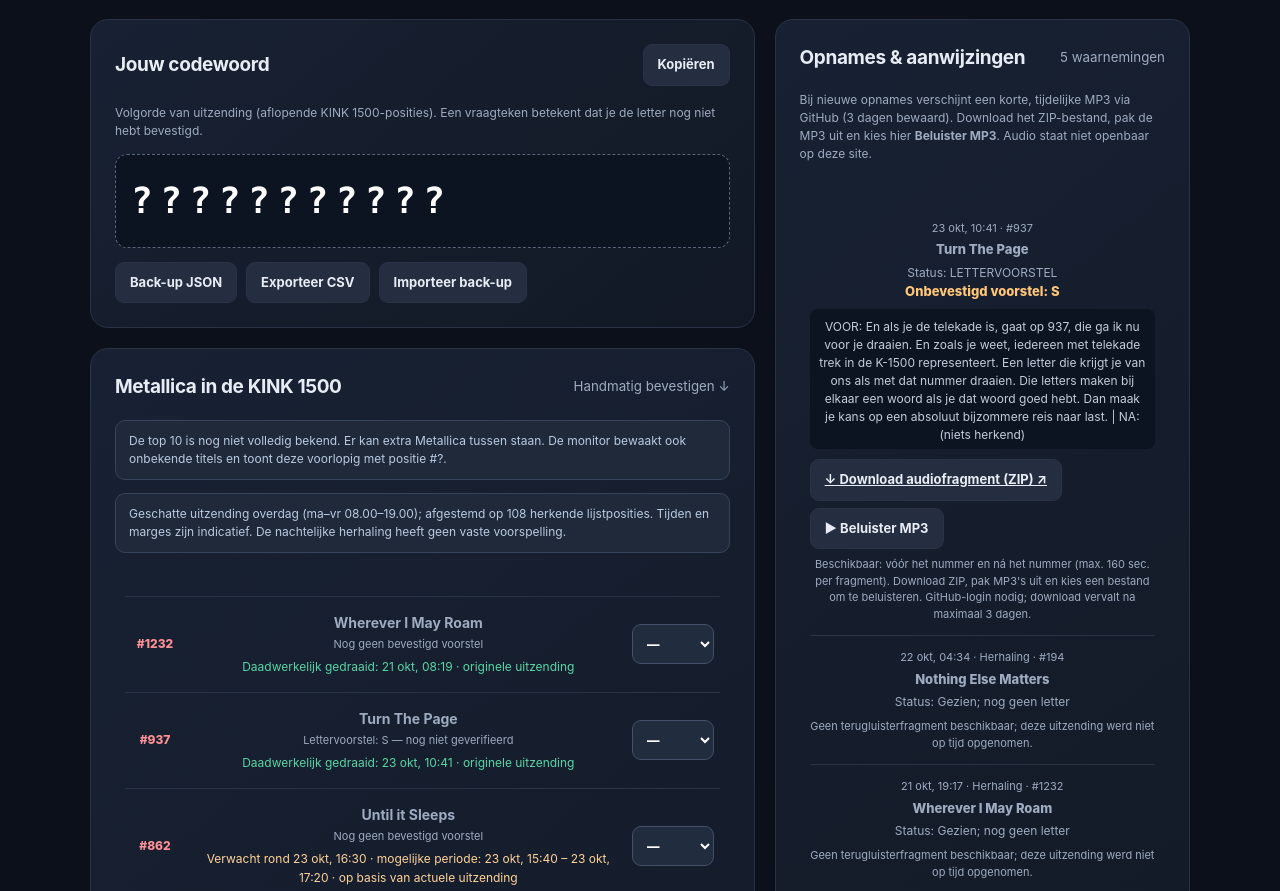
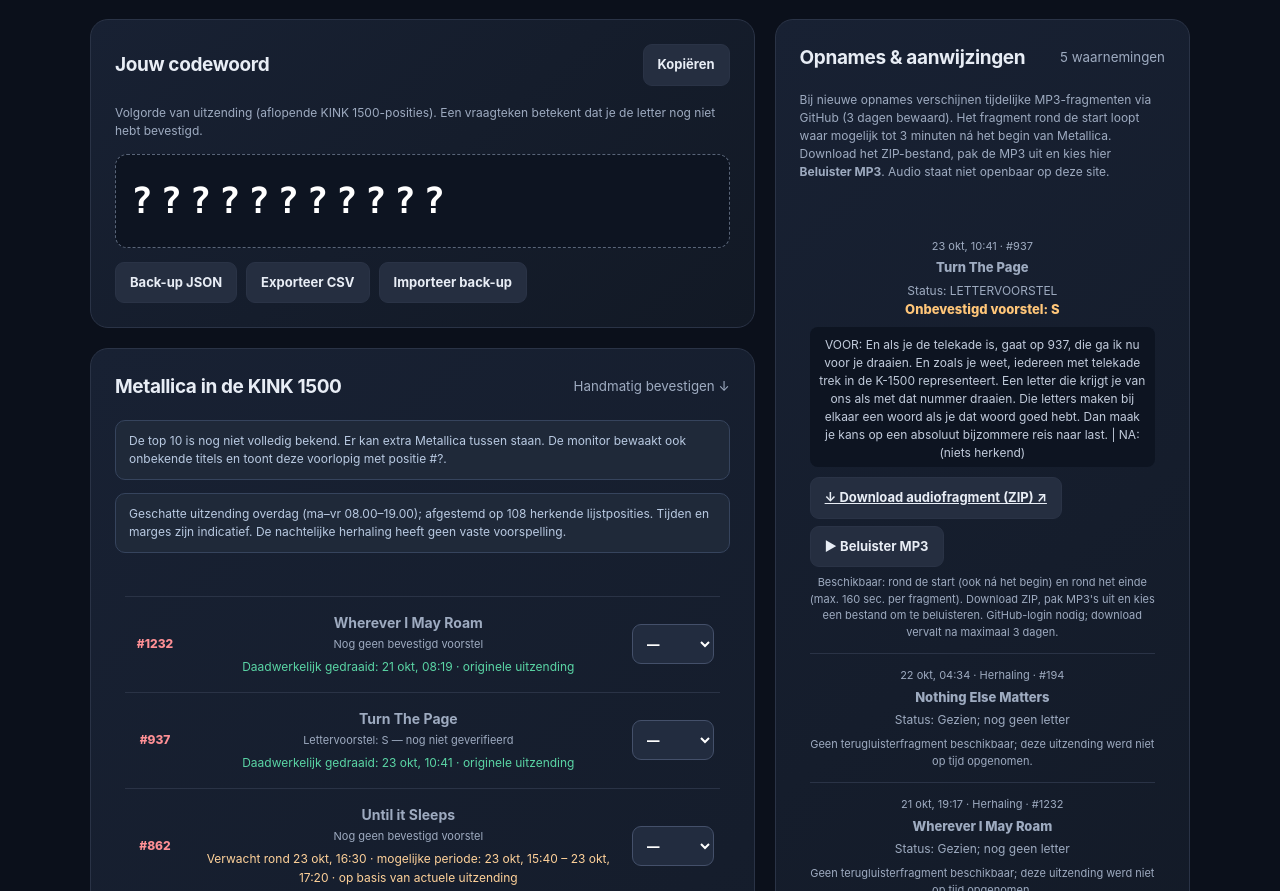
Before and after one commit to GingeroDiablo/kink-lettermonitor, a plain HTML site: page docs/index.html in a window 1280 px wide. Shown: the part 860-1751 px from the top of the page. Drawn offline with Linux system fonts and the light colour scheme; no server answers.

Commit message:
Explain longer start-of-song MP3 clips clearly in the web dashboard

```diff
--- a/docs/index.html
+++ b/docs/index.html
@@ -114,7 +114,7 @@
 <div id="tracks" class="empty">Hitlijst wordt geladen…</div></section>
 </div>
 <div>
-<section class="card section" style="margin-bottom:20px"><div class="sectionhead"><h2>Opnames &amp; aanwijzingen</h2><small id="eventsCount">0 waarnemingen</small></div><p class="micro" style="margin:0 0 14px">Bij nieuwe opnames verschijnt een korte, tijdelijke MP3 via GitHub (3 dagen bewaard). Download het ZIP-bestand, pak de MP3 uit en kies hier <strong>Beluister MP3</strong>. Audio staat niet openbaar op deze site.</p><div id="events" class="empty">Er zijn nog geen Metallica-nummers geregistreerd.</div></section>
+<section class="card section" style="margin-bottom:20px"><div class="sectionhead"><h2>Opnames &amp; aanwijzingen</h2><small id="eventsCount">0 waarnemingen</small></div><p class="micro" style="margin:0 0 14px">Bij nieuwe opnames verschijnen tijdelijke MP3-fragmenten via GitHub (3 dagen bewaard). Het fragment rond de start loopt waar mogelijk tot 3 minuten ná het begin van Metallica. Download het ZIP-bestand, pak de MP3 uit en kies hier <strong>Beluister MP3</strong>. Audio staat niet openbaar op deze site.</p><div id="events" class="empty">Er zijn nog geen Metallica-nummers geregistreerd.</div></section>
 <div class="footnote" style="margin-bottom:14px"><strong>Pushmeldingen bij Metallica en nieuwe lettervoorstellen:</strong> installeer de gratis GitHub-app, log in met GingeroDiablo en schakel onder Profiel → Instellingen → Configure Notifications de pushmeldingen voor <strong>Direct mentions</strong> in. Je wordt in een GitHub-issue genoemd zodra een nieuwe relevante waarneming wordt opgeslagen. <a class="link" target="_blank" rel="noopener" href="https://github.com/GingeroDiablo/kink-lettermonitor/issues">Open meldingen ↗</a></div>
 <div class="footnote">Let op: GitHub Actions wordt niet precies op tijd gestart. Bij gemiste aankondigingen kan KINKs herhaling tussen 19.00 en 08.00 uur helpen. Deze monitor is geen garantie op een volledig codewoord.</div>
 </div>
@@ -243,7 +243,7 @@
    });
    actions.append(choose);actions.append(input);
    row.append(actions);row.append(player);
-   var available=Object.keys(clip.files||{na:clip.filename||"bestand"}).map(function(k){return k==="voor"?"vóór het nummer":k==="na"?"ná het nummer":k}).join(" en ");
+   var available=Object.keys(clip.files||{na:clip.filename||"bestand"}).map(function(k){return k==="voor"?"rond de start (ook ná het begin)":k==="na"?"rond het einde":k}).join(" en ");
    row.append(elt("div","audiotip","Beschikbaar: "+available+
     " (max. "+(clip.duration_max_seconds||160)+" sec. per fragment). Download ZIP, pak MP3's uit en kies een bestand om te beluisteren. "+
     "GitHub-login nodig; download vervalt na maximaal "+(clip.retention_days||3)+" dagen."));
```
